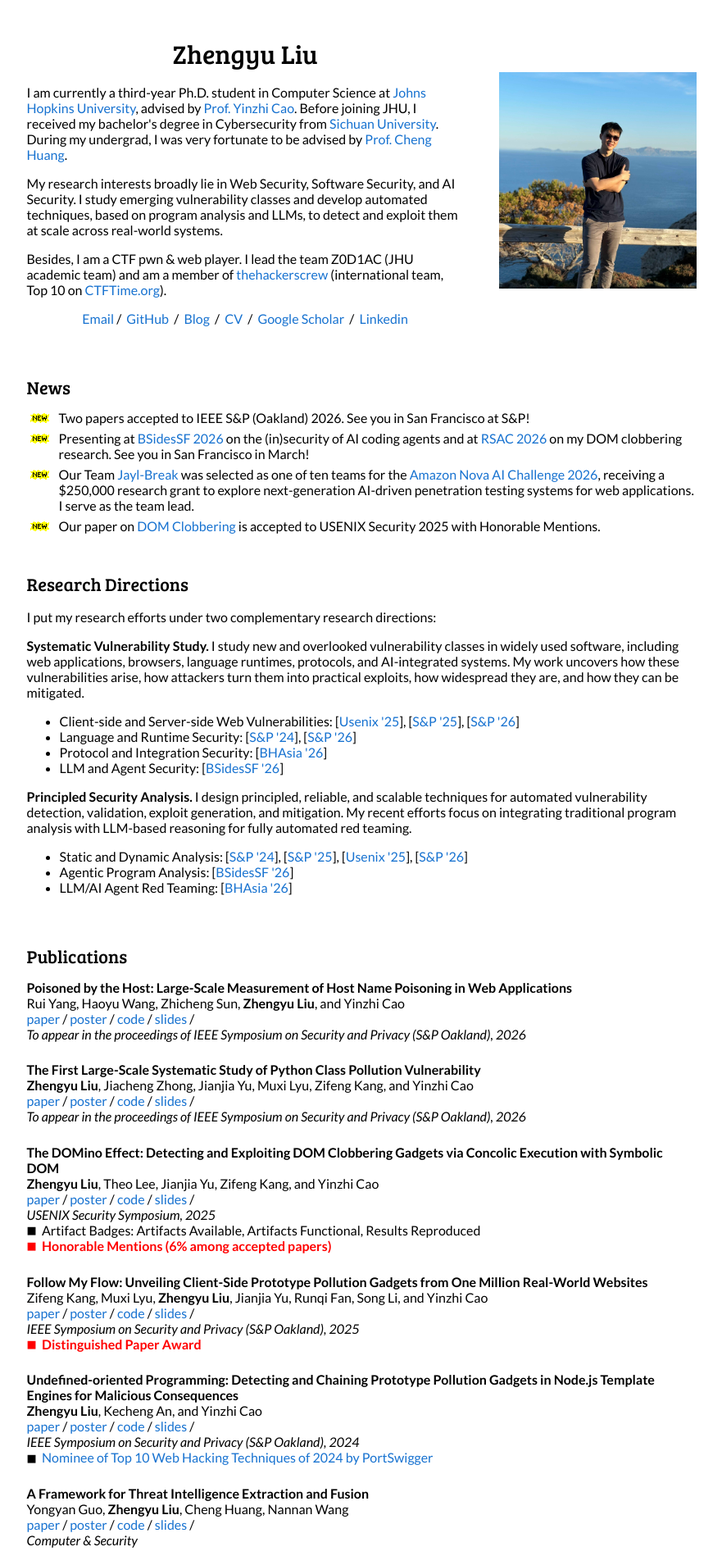
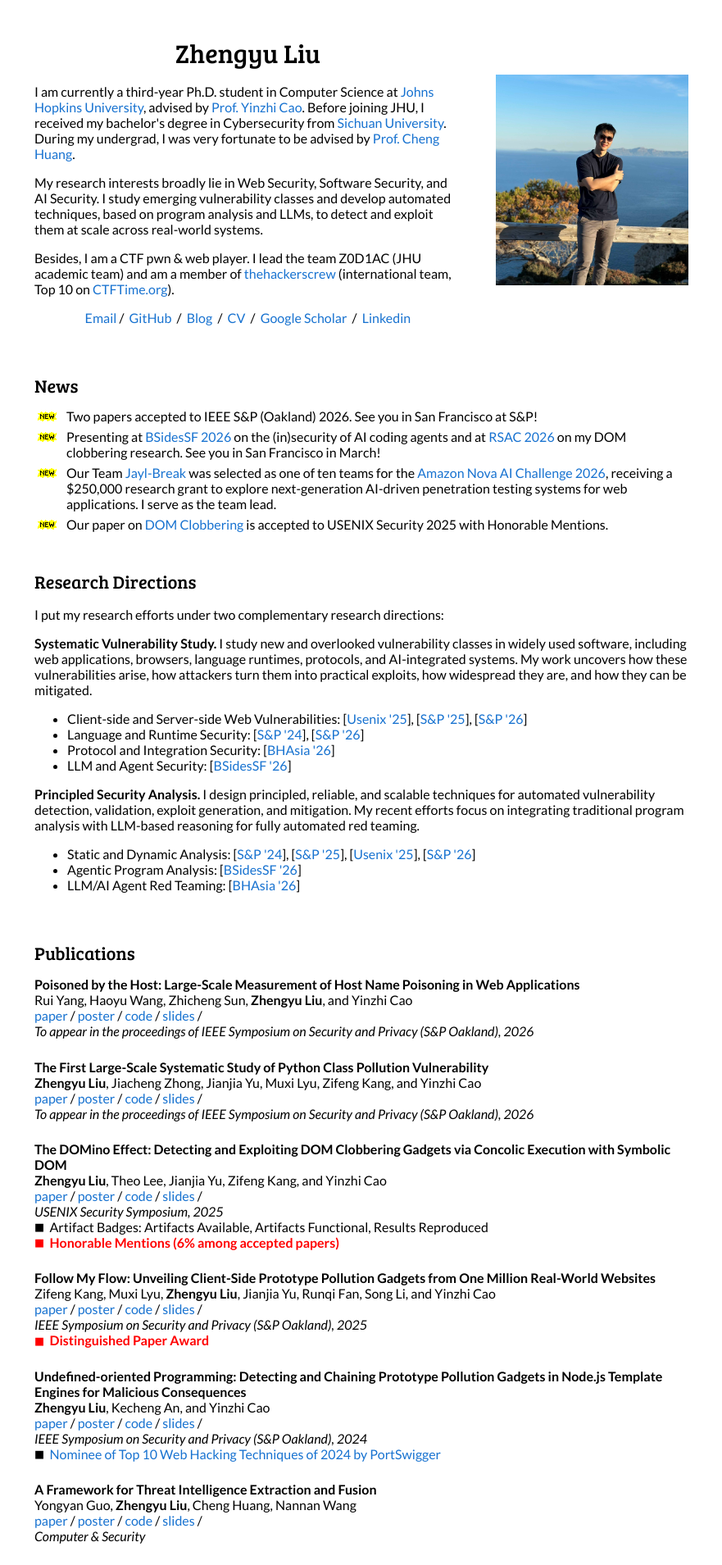
Before and after one commit to jackfromeast/jackfromeast.github.io, a Jekyll site: the page built from _posts/2026-04-12-Hola.md, in a window 1280 px wide. Shown: the top 1909 px of the page at 82% size, without its empty margins (199-1080 px from the left). Built offline with Jekyll 4.4.1, drawn with Linux system fonts in a browser that asks for light colours.

Commit message:
style: simplify layout structure and refine spacing

```diff
--- a/_layouts/default.html
+++ b/_layouts/default.html
@@ -33,8 +33,7 @@
 
 <body>
 
-
-  <table style="width:100%;max-width:860px;border:0px;border-spacing:0px;border-collapse:separate;margin-right:auto;margin-left:auto;">
+  <table style="width:100%;max-width:840px;border:0px;border-spacing:0px;border-collapse:separate;margin-right:auto;margin-left:auto;">
     <tr style="padding:0px">
       <td style="padding:0px">
         <table id="about" style="width:100%;border:0px;border-spacing:0px;border-collapse:separate;margin-right:auto;margin-left:auto;">
@@ -139,8 +138,6 @@
               </div>
             </td>
           </tr>
-        </table>
-        <table style="width:100%;border:0px;border-spacing:0px;border-collapse:separate;margin-right:auto;margin-left:auto;font:15px">
 
           {% for post in site.posts %}
           {% for cat in post.categories %}
@@ -195,8 +192,6 @@
               </div>
             </td>
           </tr>
-        </table>
-        <table style="width:100%;border:0px;border-spacing:0px;border-collapse:separate;margin-right:auto;margin-left:auto;font:15px">
 
           {% assign sorted_talks = site.talks | sort: "date" | reverse %}
           {% for talk in sorted_talks %}
@@ -264,7 +259,7 @@
         <table style="width:100%;border:0px;border-spacing:0px;border-collapse:separate;margin-right:auto;margin-left:auto;">
           <tr>
             <td style="padding:2.5%;width:100%;vertical-align:middle;">
-              <div id="ctf" style="margin-bottom: 10px; margin-top: 15px;">
+              <div id="ctf" style="margin-bottom: 10px;">
                 <h2>Capture The Flags</h2>
               </div>
               <table style="width:100%;table-layout:auto;">
```
